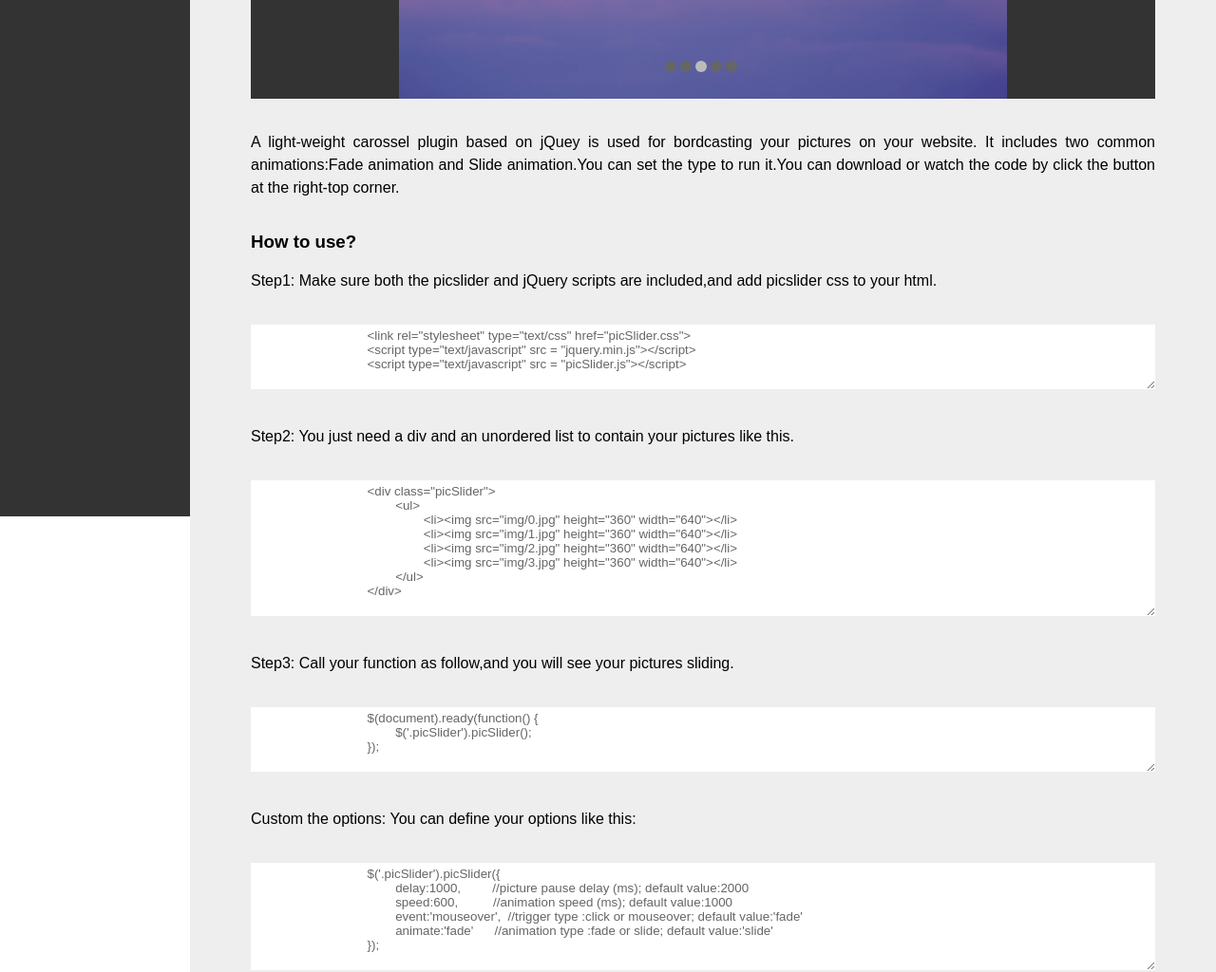
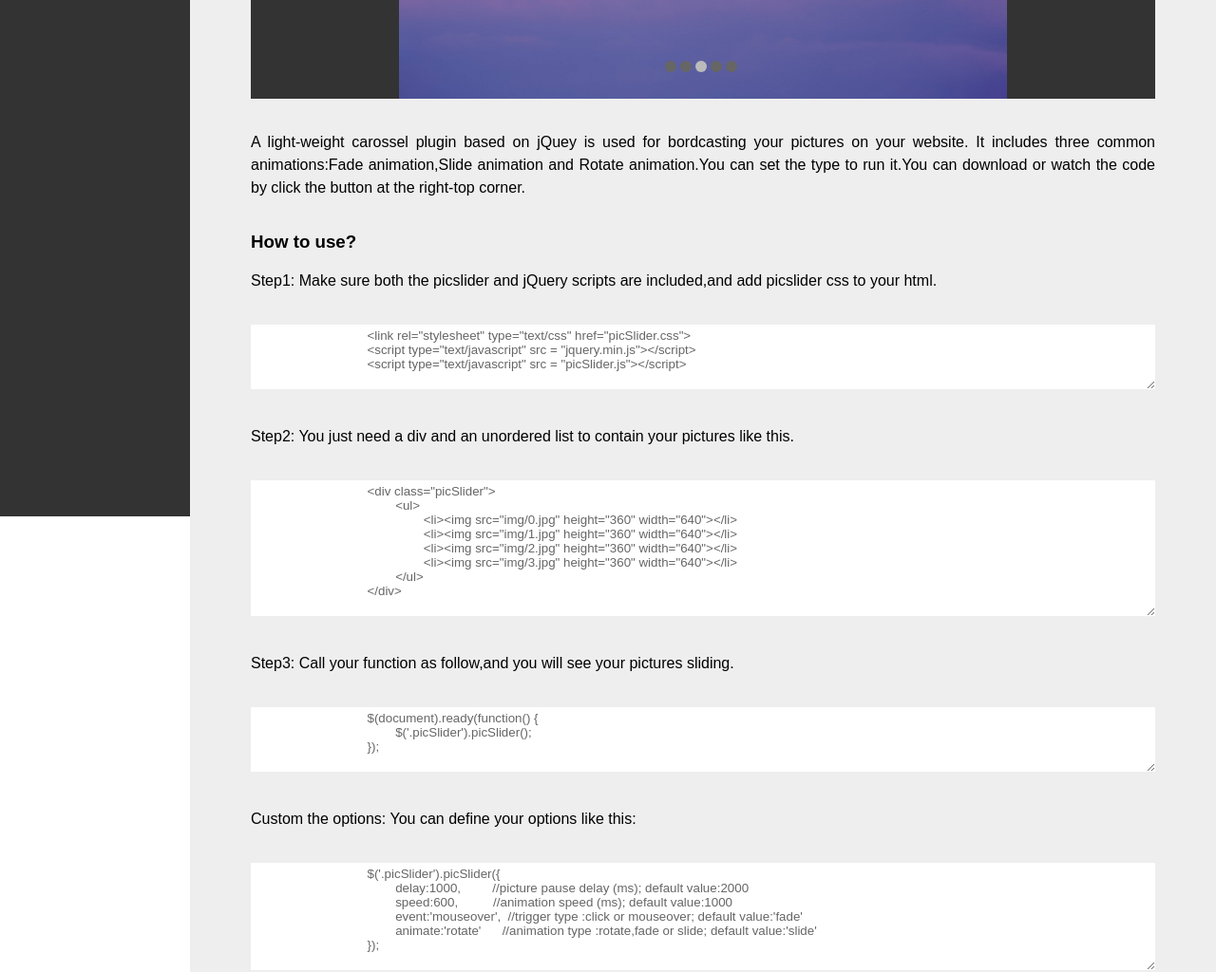
Before and after one commit to YoneChen/picSlider, a plain HTML site: page index.html in a window 1280 px wide. Shown: the part 320-1344 px from the top of the page at 95% size. Drawn offline with Linux system fonts and the light colour scheme; files that its build step writes are made by us from their sources.

Commit message:
add a rotate function desciption

```diff
--- a/index.html
+++ b/index.html
@@ -41,7 +41,7 @@
 					<br/>
 				<a name="use"></a>
 					<p>A light-weight carossel plugin based on jQuey is used for bordcasting your pictures on your website.
-						It includes two common animations:Fade animation and Slide animation.You can set the type to run it.You can download or watch the code by click the button at the right-top corner.</p>
+						It includes three common animations:Fade animation,Slide animation and Rotate animation.You can set the type to run it.You can download or watch the code by click the button at the right-top corner.</p>
 					<br/>
 				</div>
 				<div class="intro-box">
@@ -92,7 +92,7 @@
 					delay:1000,         //picture pause delay (ms); default value:2000
 					speed:600,          //animation speed (ms); default value:1000
 					event:'mouseover',  //trigger type :click or mouseover; default value:'fade'
-					animate:'fade'      //animation type :fade or slide; default value:'slide'
+					animate:'rotate'      //animation type :rotate,fade or slide; default value:'slide'
 				});
 				</TEXTAREA>
 				<br/>
--- a/index.js
+++ b/index.js
@@ -5,7 +5,7 @@ $(document).ready(function() {
 		delay:1000,       //图片展示时间 毫秒
 		speed:600,        //图片动画速度 毫秒
 		event:'mouseover',//动画触发类型
-		animate:'fade'    //动画类型
+		animate:'rotate'    //动画类型
 	});
     //获取导航距离页面顶部的距离
     var introHeight = 450;
```
Also changed, not shown: 1 other file.
